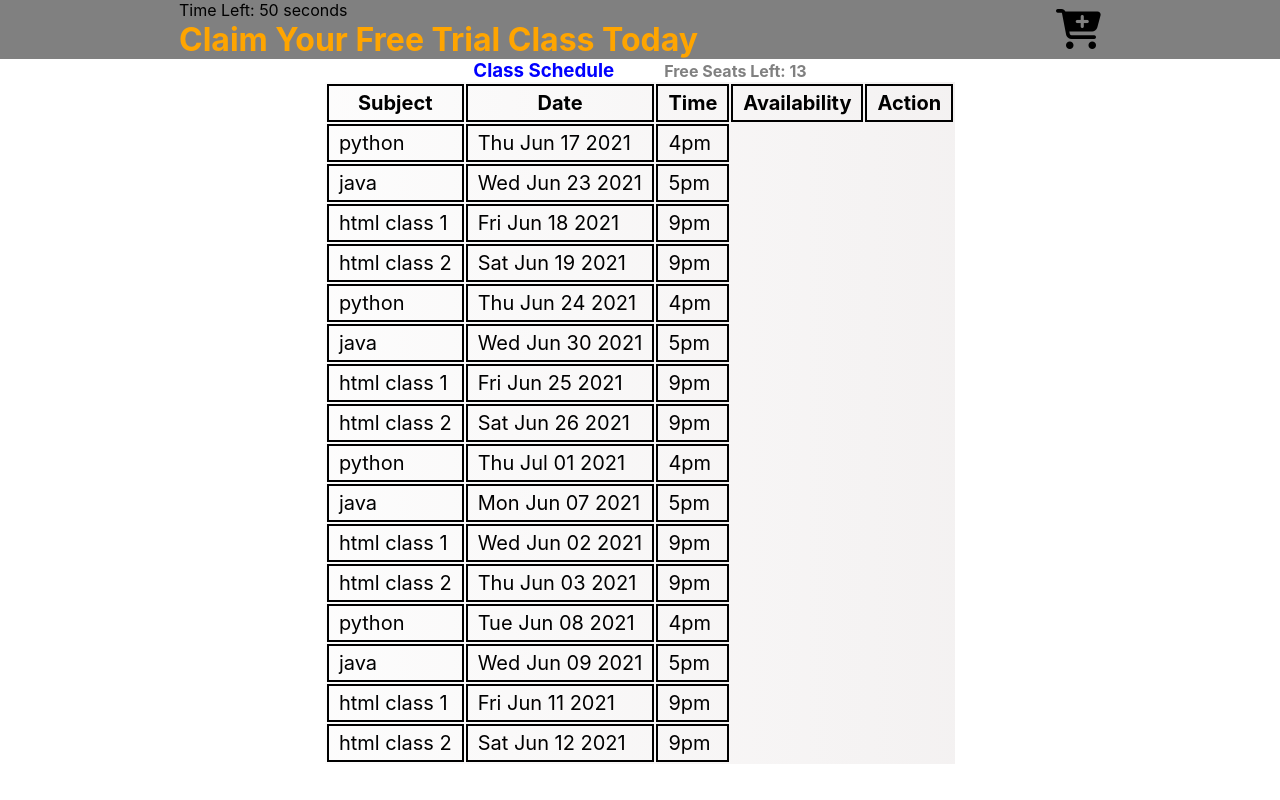
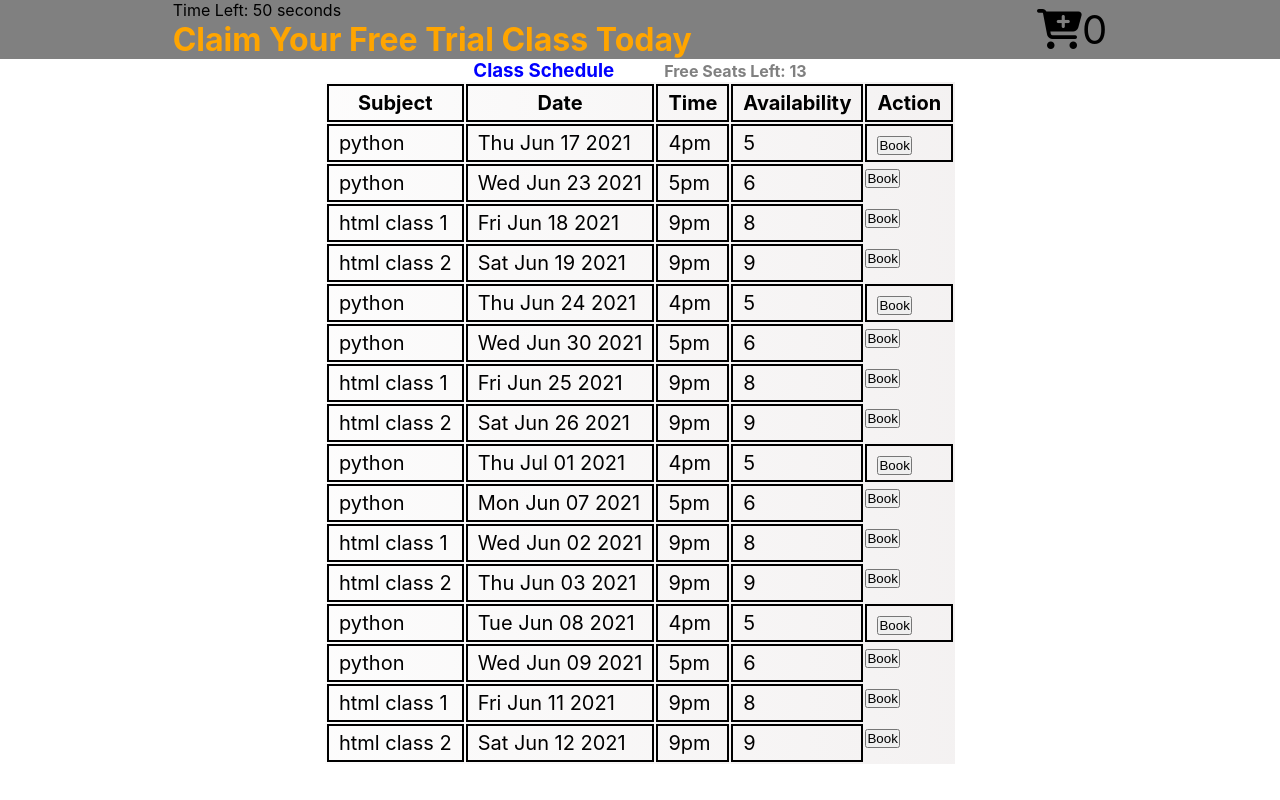
Before and after one commit to luckywassi/class-schedule, a React (Create React App) app: page / in a window 1280 px wide. Built offline with nearby package versions, Linux system fonts and the light colour scheme.

Commit message:
initial commit 2

```diff
--- a/src/App.js
+++ b/src/App.js
@@ -2,16 +2,39 @@ import react, { useState, useEffect } from 'react';
 import Cart from './Components/Cart';
 import Timer from './Components/Timer';
 import { scheduleFor30Days } from './assets/createSchedule';
+import { data } from './assets/data';
 
 function App() {
 	const [freeSeats, setFreeSeats] = useState(Math.floor(Math.random() * (15 - 5 + 1)) + 5);
 	const scheduleArr = scheduleFor30Days();
-	console.log(scheduleArr);
+	const [available, setAvailable] = useState(data);
+
+	const [cartItems, setCartItems] = useState(0);
+
+	const handleClick = (e, index, sub) => {
+		let clickedItem = available[`week${index + 1}`];
+		if (cartItems >= 3) {
+			alert('You can only book max of 3 classes');
+			return;
+		}
+		setCartItems(cartItems + 1);
+		let seats = clickedItem[sub];
+		seats -= 1;
+		clickedItem = {
+			...clickedItem,
+			[sub]: seats,
+		};
+		setAvailable({
+			...available,
+			[`week${index + 1}`]: clickedItem,
+		});
+	};
+
 	return (
 		<div className='wrapper'>
 			<div className='header'>
 				<Timer />
-				<Cart />
+				<Cart data={cartItems} />
 			</div>
 			<div className='content-header'>
 				<h3>Class Schedule</h3>
@@ -27,27 +50,58 @@ function App() {
 							<th>Availability</th>
 							<th>Action</th>
 						</tr>
-						{scheduleArr.map(week => (
+						{scheduleArr.map((week, index) => (
 							<>
 								<tr>
 									<td>python</td>
 									<td>{week.python}</td>
 									<td>4pm</td>
+									<td>{available[`week${index + 1}`].python}</td>
+									<td>
+										<input
+											type='button'
+											value='Book'
+											disabled={available[`week${index + 1}`].python === 0 ? true : false}
+											onClick={e => handleClick(e, index, 'python')}
+										/>
+									</td>
 								</tr>
 								<tr>
-									<td>java</td>
+									<td>python</td>
 									<td>{week.java}</td>
 									<td>5pm</td>
+									<td>{available[`week${index + 1}`].java}</td>
+
+									<input
+										type='button'
+										disabled={available[`week${index + 1}`].java === 0 ? true : false}
+										value='Book'
+										onClick={e => handleClick(e, index, 'java')}
+									/>
 								</tr>
 								<tr>
 									<td>html class 1</td>
 									<td>{week.html1}</td>
 									<td>9pm</td>
+									<td>{available[`week${index + 1}`].html1}</td>
+									<input
+										disabled={available[`week${index + 1}`].html1 === 0 ? true : false}
+										type='button'
+										value='Book'
+										onClick={e => handleClick(e, index, 'html1')}
+									/>
 								</tr>
 								<tr>
 									<td>html class 2</td>
 									<td>{week.html2}</td>
 									<td>9pm</td>
+									<td>{available[`week${index + 1}`].html2}</td>
+									<input
+										disabled={available[`week${index + 1}`].html2 === 0 ? true : false}
+										type='button'
+										value='Book'
+										onClick={e => handleClick(e, index, 'html2')}
+									/>
 								</tr>
 							</>
 						))}
--- a/src/Components/Cart.js
+++ b/src/Components/Cart.js
@@ -1,10 +1,12 @@
 import React from 'react';
 
-function Cart() {
+function Cart(props) {
+	console.log(props);
 	return (
 		<div>
 			<span style={{ fontSize: '40px' }}>
 				<i className='fas fa-cart-plus'></i>
+				{props.data}
 			</span>
 		</div>
 	);
--- a/src/assets/data.js
+++ b/src/assets/data.js
@@ -1,50 +1,29 @@
-export const data = [
-	{
-		week: 1,
+export const data = {
+	week1: {
 		python: 5,
 		java: 6,
-		html: 8,
+		html1: 8,
+		html2: 9,
 	},
-	{
-		week: 2,
+
+	week2: {
 		python: 5,
 		java: 6,
-		html: 8,
+		html1: 8,
+		html2: 9,
 	},
-	{
-		week: 3,
+
+	week3: {
 		python: 5,
 		java: 6,
-		html: 8,
+		html1: 8,
+		html2: 9,
 	},
-	{
-		week: 4,
+
+	week4: {
 		python: 5,
 		java: 6,
-		html: 8,
+		html1: 8,
+		html2: 9,
 	},
-	{
-		week: 5,
-		python: 5,
-		java: 6,
-		html: 8,
-	},
-	{
-		week: 6,
-		python: 5,
-		java: 6,
-		html: 8,
-	},
-	{
-		week: 7,
-		python: 5,
-		java: 6,
-		html: 8,
-	},
-	{
-		week: 8,
-		python: 5,
-		java: 6,
-		html: 8,
-	},
-];
+};
```
